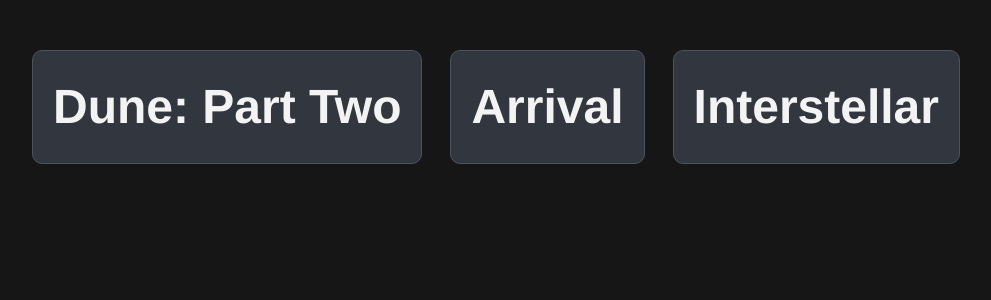
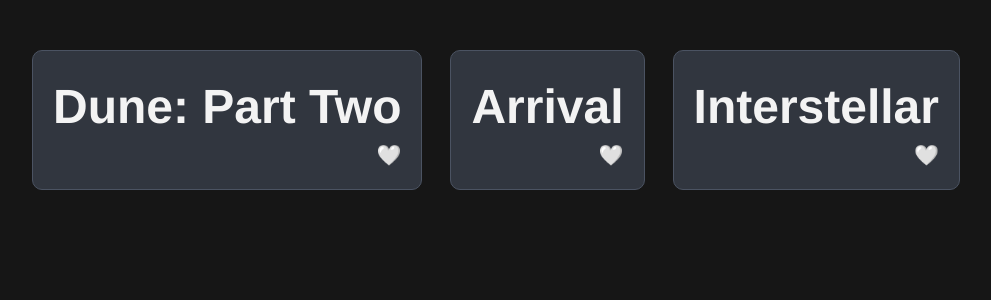
Before and after one commit to the-soban/react-crash-course-2026, a React (Vite) app: page / in a window 1280 px wide. Shown: the top 300 px of the page, without its empty margins (144-1135 px from the left). Built offline with nearby package versions, Linux system fonts and the light colour scheme.

Commit message:
added a button that uses state management with useState

```diff
--- a/src/App.jsx
+++ b/src/App.jsx
@@ -4,17 +4,33 @@
 import heroImg from './assets/hero.png'
 import './App.css'
 
+// Card component that takes a title prop and displays it
 const Card = ({ title }) => {
+  const [hasLiked, setHasLiked] = useState(false);
+
   return (
     <div className="card">
       <h2>{title}</h2>
+
+      {/* Button to like the movie, when clicked it will set hasLiked to true. We are using the onClick function here inside the component because this state will be different for each card, so we want to manage it inside the Card component itself, not directly in the App component: */}
+
+      <button onClick={() => setHasLiked(!hasLiked)} className="like-button">
+        {hasLiked ? '❤️' : '🤍'}
+      </button>
+      {/* the onclick funstions this way: set the state "hasLiked" to whatever the opposite of its current value is. So if it's currently false, it will become true, and if it's currently true, it will become false. This allows us to toggle the like status each time the button is clicked.
+
+      Similarly, there is a ternary operator inside the button instead of static text/icon, and that operator checks if hasLiked is true, then it shows Red heart (meaning its already liked), else it shows white heart (Not yet liked)  */}
+
     </div>
   )
 }
 
 const App = () => {
+
   return (
     <div className="card-container">
+
+      {/* Using the Card component we built above to display different movie titles using the props */}
       <Card title="Dune: Part Two" />
       <Card title="Arrival" />
       <Card title="Interstellar" />
--- a/src/index.css
+++ b/src/index.css
@@ -34,6 +34,15 @@
   /* min-height: 100px; */
 }
 
+.like-button {
+  border: none;
+  font-size: 20px;
+  background-color: transparent;
+  width: 100%;
+  cursor: pointer;
+  text-align: right;
+}
+
 .card-container {
   display: flex;
   flex-wrap: wrap;
```
